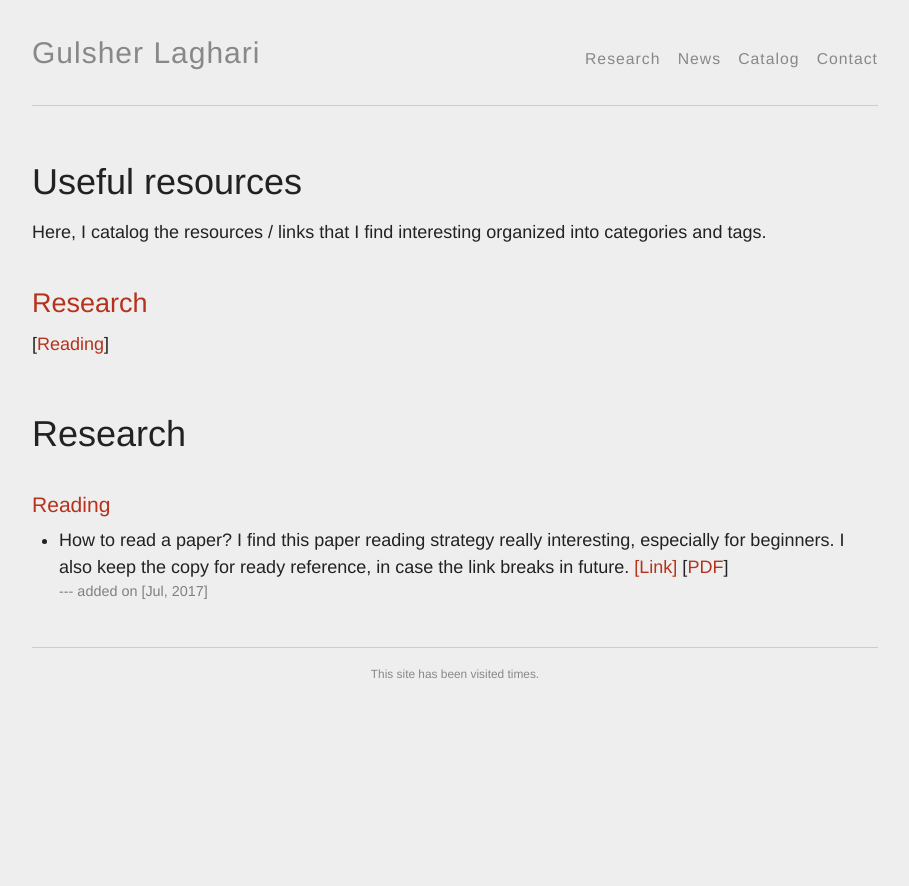
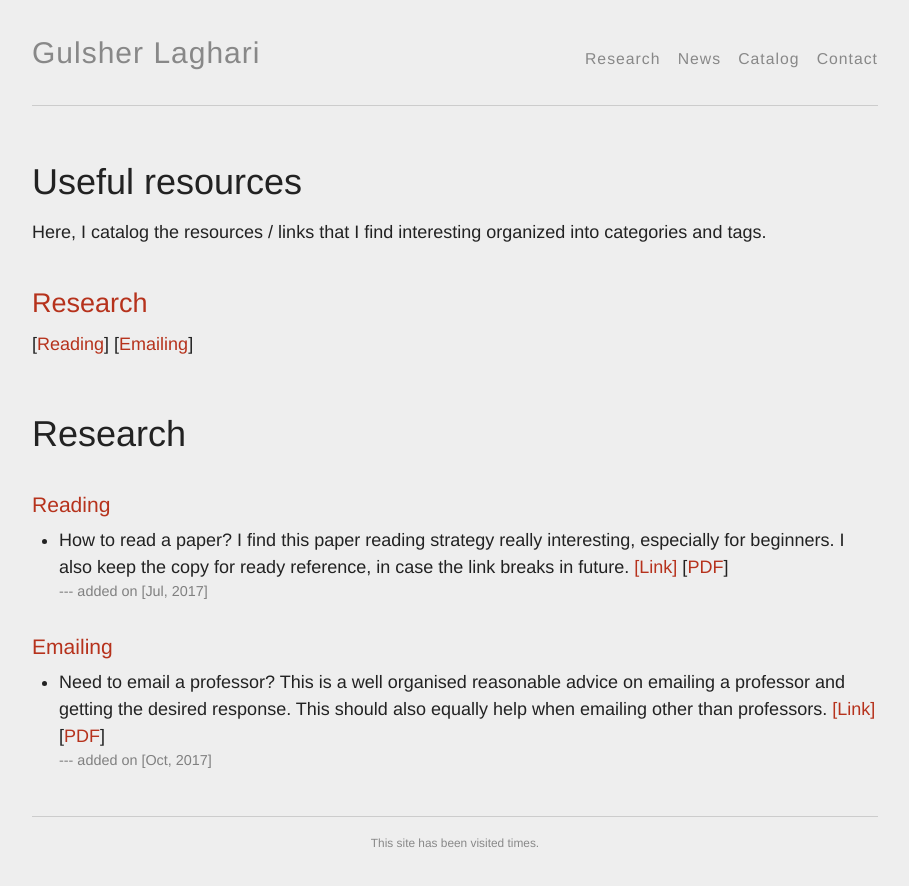
Before and after one commit to glaghari/glaghari.github.io, a Jekyll site: the page built from catalog.md, in a window 1280 px wide. Shown: the top 886 px of the page, without its empty margins (185-1094 px from the left). Built offline with Jekyll 4.4.1, drawn with Linux system fonts in a browser that asks for light colours; comment, search, counter and statistics services are not loaded.

Commit message:
added a link to catalog

```diff
--- a/_data/links.yml
+++ b/_data/links.yml
@@ -5,3 +5,11 @@
   description: "How to read a paper? I find this paper reading strategy really interesting, especially for beginners. I also keep the copy for ready reference, in case the link breaks in future."
   document-url: "../docs/random/paper-reading.pdf"
   date: "Jul, 2017"
+
+- link: "https://adasteam.files.wordpress.com/2017/10/just_press_send.pdf"
+  category: "Research"
+  tags:
+    - tag: "Emailing"
+  description: "Need to email a professor? This is a well organised reasonable advice on emailing a professor and getting the desired response. This should also equally help when emailing other than professors."
+  document-url: "../docs/random/just_press_send.pdf"
+  date: "Oct, 2017"
--- a/_data/links_categories.yml
+++ b/_data/links_categories.yml
@@ -1,3 +1,4 @@
 - category: "Research"
   tags:
     - tag: "Reading"
+    - tag: "Emailing"
```
Also changed, not shown: 1 other file.
